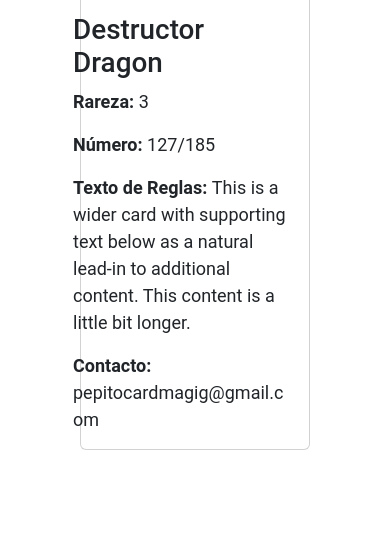
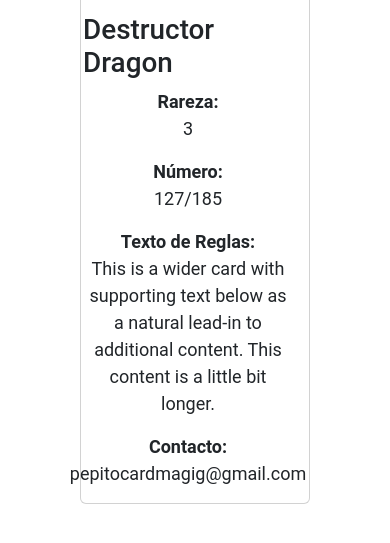
Before and after one commit to ispipa/Hackaton, a plain HTML site: page src/card.html in a window 390 px wide. Shown: the part 255-798 px from the top of the page. Drawn offline with nearby package versions, Linux system fonts and the light colour scheme.

Commit message:
media queries

```diff
--- a/src/css/card-detail/card-detail.css
+++ b/src/css/card-detail/card-detail.css
@@ -15,8 +15,19 @@ body {
 }
 .card-text{
     font-size: 18px;
-    ;
-}
-@media screen {
 
 }
+@media (max-width: 576px)   {
+    .card-text{
+        display:flex;
+        flex-direction: column;
+        align-items: center;
+        text-align:center;
+        padding-left:10px;
+    }
+    .card-title{
+        display:flex;
+        justify-content:center;
+        padding-left:10px;
+}
+@media (max-width: 768px) {
```
Also changed, not shown: src/card.html (+1 -1 lines).
